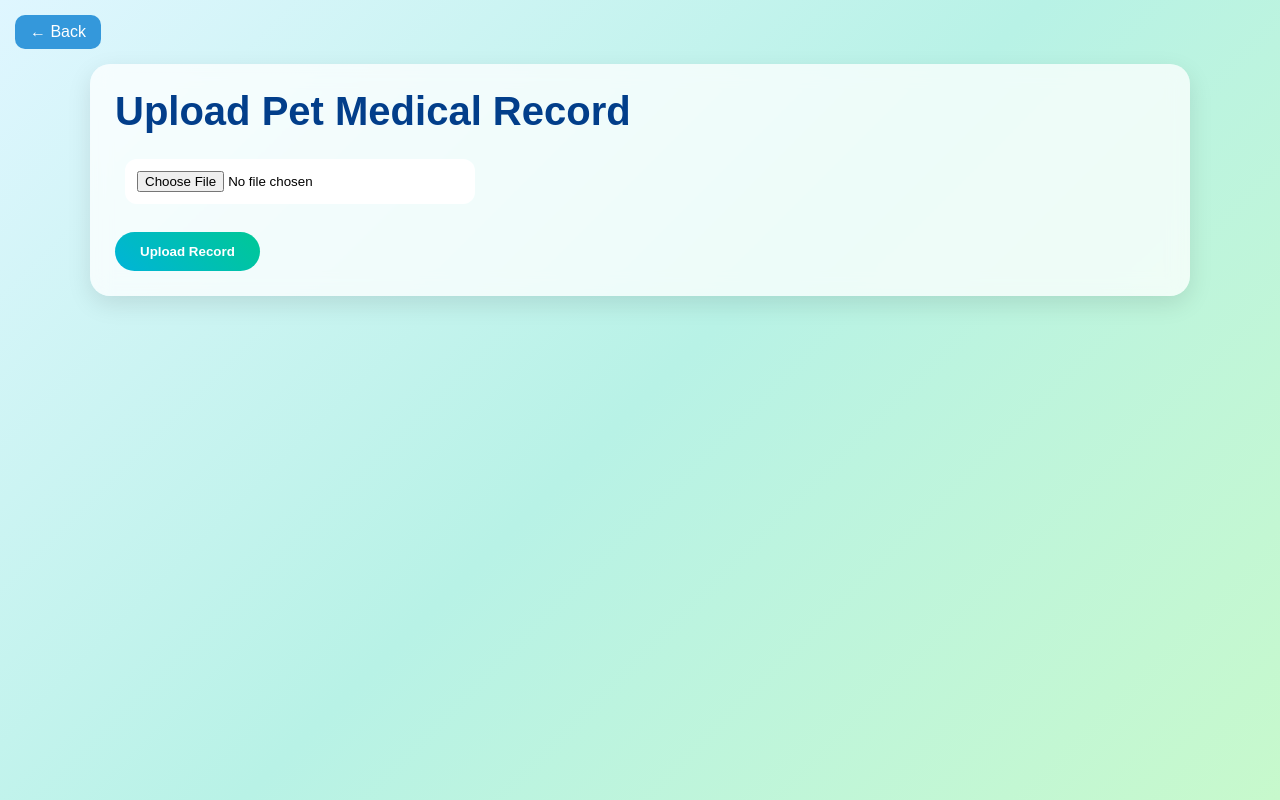
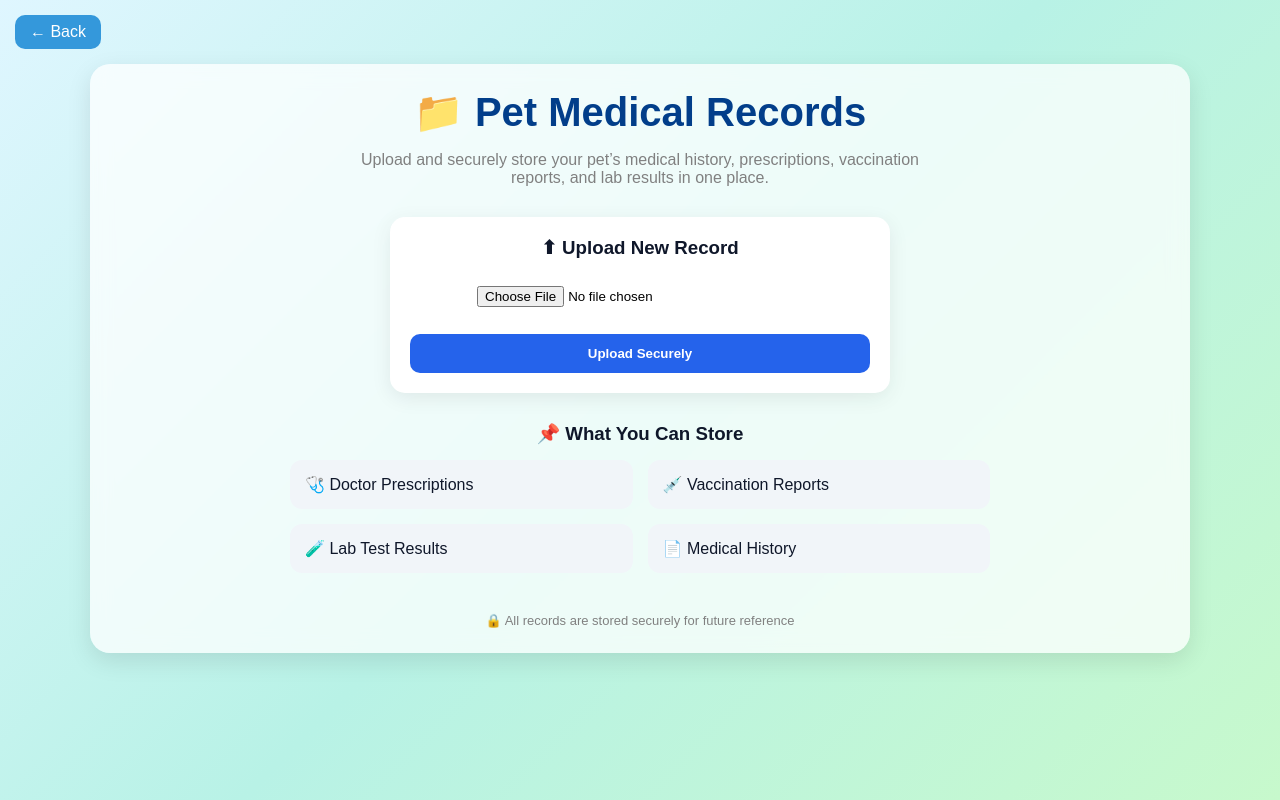
Before and after one commit to Tejaswini26308/MediCure-app, a Flask app: page /pet_records in a window 1280 px wide. Run offline with Flask 3, Linux system fonts and the light colour scheme.

Commit message:
Pet Record Updated

```diff
--- a/templates/pet_records.html
+++ b/templates/pet_records.html
@@ -1,26 +1,111 @@
 <!DOCTYPE html>
 <html>
 <head>
-    <title>Pet Records Upload</title>
+    <title>Pet Medical Records</title>
     <link rel="stylesheet" href="{{ url_for('static', filename='style.css') }}">
 </head>
+
 <body>
 
 <a href="/vet" class="back-btn">← Back</a>
 
 <div class="dashboard-container">
-    <h1>Upload Pet Medical Record</h1>
 
-    <form method="POST" enctype="multipart/form-data">
+    <!-- HEADER -->
+    <div style="text-align:center; max-width:600px; margin:auto;">
 
-        <input type="file" name="pet_file" required><br><br>
+        <h1>📁 Pet Medical Records</h1>
 
-        <button type="submit">Upload Record</button>
+        <p style="color:gray;">
+            Upload and securely store your pet’s medical history, prescriptions,
+            vaccination reports, and lab results in one place.
+        </p>
 
-    </form>
+    </div>
+
+    <!-- UPLOAD CARD -->
+    <div style="
+        max-width:500px;
+        margin:30px auto;
+        background:white;
+        padding:20px;
+        border-radius:15px;
+        box-shadow:0 5px 20px rgba(0,0,0,0.08);
+        text-align:center;
+    ">
+
+        <h3>⬆ Upload New Record</h3>
+
+        <form method="POST" enctype="multipart/form-data">
+
+            <input type="file"
+                   name="pet_file"
+                   required
+                   style="margin:15px 0;">
+
+            <br>
+
+            <button type="submit"
+                    style="
+                        width:100%;
+                        padding:12px;
+                        border:none;
+                        border-radius:10px;
+                        background:#2563eb;
+                        color:white;
+                        font-weight:bold;
+                        cursor:pointer;
+                    ">
+                Upload Securely
+            </button>
+
+        </form>
+
+    </div>
+
+    <!-- FEATURES SECTION -->
+    <div style="max-width:700px; margin:auto;">
+
+        <h3 style="text-align:center;">📌 What You Can Store</h3>
+
+        <div style="
+            display:grid;
+            grid-template-columns:1fr 1fr;
+            gap:15px;
+            margin-top:15px;
+        ">
+
+            <div style="background:#f1f5f9; padding:15px; border-radius:12px;">
+                🩺 Doctor Prescriptions
+            </div>
+
+            <div style="background:#f1f5f9; padding:15px; border-radius:12px;">
+                💉 Vaccination Reports
+            </div>
+
+            <div style="background:#f1f5f9; padding:15px; border-radius:12px;">
+                🧪 Lab Test Results
+            </div>
+
+            <div style="background:#f1f5f9; padding:15px; border-radius:12px;">
+                📄 Medical History
+            </div>
+
+        </div>
+
+    </div>
+
+    <!-- INFO FOOTER -->
+    <div style="
+        text-align:center;
+        margin-top:40px;
+        color:gray;
+        font-size:13px;
+    ">
+        🔒 All records are stored securely for future reference
+    </div>
 
 </div>
 
-
 </body>
 </html>
```
